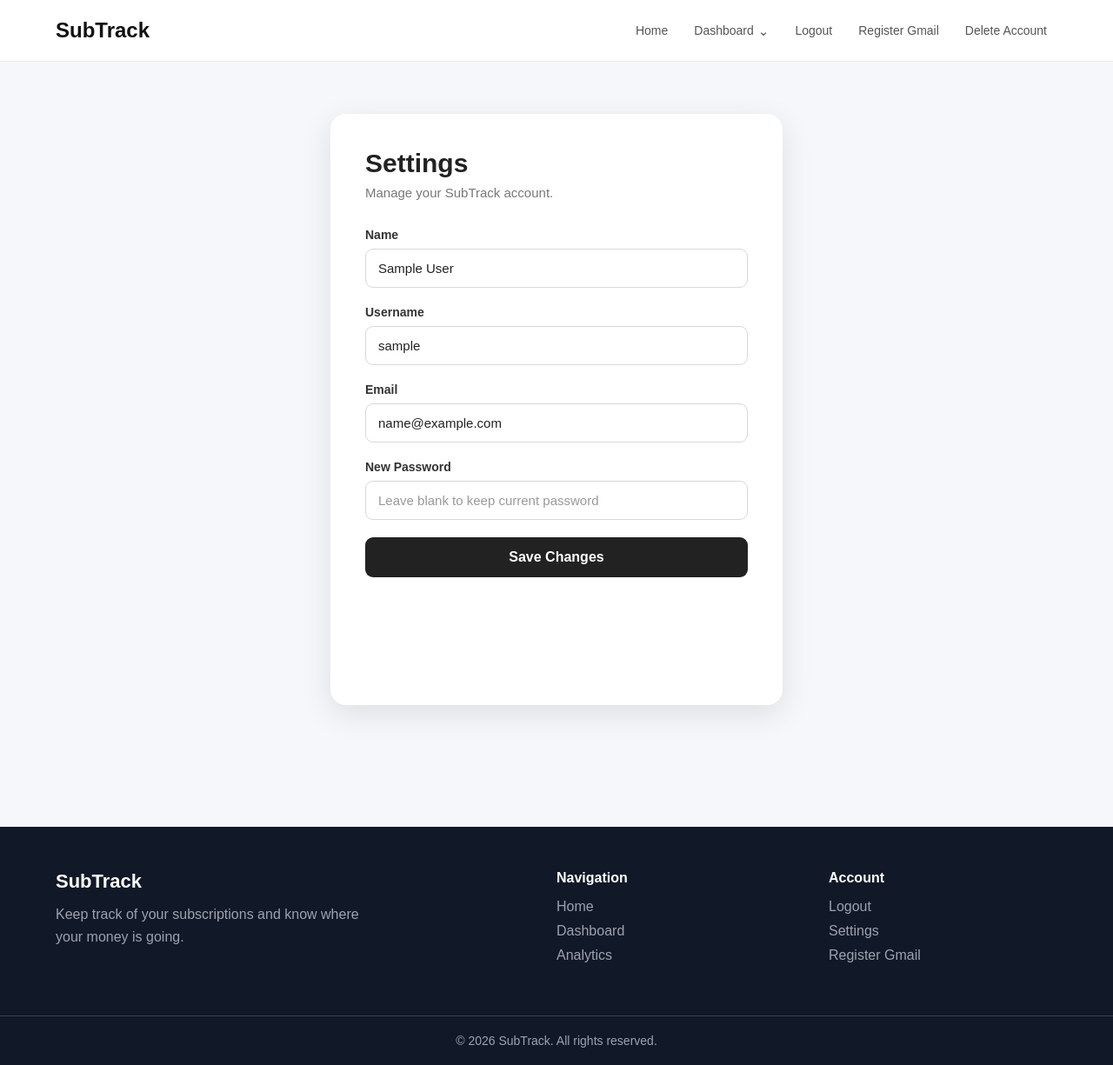
After one commit to Axoim-dev/SubTrack, a Django app: page /settings in a window 1280 px wide. The commit adds this page. Shown: the whole page at 87% size. Run offline with Django 5.2, Linux system fonts and the light colour scheme; the visitor is signed in with stand-in values (Sample User, id 1); parts of the project's set-up code (start-up, migrations or seed data) failed here and were passed over.

Commit message:
Inital Commit

```diff
--- a/subscriptions/a_urls.py
+++ b/subscriptions/a_urls.py
@@ -13,4 +13,5 @@ urlpatterns = [
     path("register-gmail/", views.register, name="register_gmail"),
     path("google/callback/", views.google_callback, name="google_callback"),
     path("remove-gmail/", views.remove_gmail , name="remove_gmail"),
+    path("settings", views.settings, name="settings"),
 ]
--- /dev/null
+++ b/subscriptions/static/subscriptions/settings.css
@@ -0,0 +1,133 @@
+.settings-page {
+    min-height: 100vh;
+    display: flex;
+    justify-content: center;
+    padding: 60px 20px;
+    box-sizing: border-box;
+}
+
+.settings-card {
+    width: 100%;
+    max-width: 520px;
+    padding: 40px;
+    box-sizing: border-box;
+    background: #ffffff;
+    border-radius: 18px;
+    box-shadow: 0 10px 35px rgba(0, 0, 0, 0.10);
+}
+
+.settings-card h1 {
+    margin: 0 0 8px;
+    font-size: 30px;
+    font-weight: 700;
+    color: #222222;
+}
+
+.settings-sub {
+    margin: 0 0 32px;
+    color: #777777;
+    font-size: 15px;
+}
+
+.settings-field {
+    margin-bottom: 20px;
+}
+
+.settings-field label {
+    display: block;
+    margin-bottom: 8px;
+    color: #333333;
+    font-size: 14px;
+    font-weight: 600;
+}
+
+.settings-field input {
+    width: 100%;
+    padding: 13px 14px;
+    box-sizing: border-box;
+
+    border: 1px solid #d8d8d8;
+    border-radius: 9px;
+
+    background: #ffffff;
+    color: #222222;
+
+    font-size: 15px;
+
+    outline: none;
+    transition: border-color 0.2s ease, box-shadow 0.2s ease;
+}
+
+.settings-field input:focus {
+    border-color: #555555;
+    box-shadow: 0 0 0 3px rgba(0, 0, 0, 0.06);
+}
+
+.settings-field input::placeholder {
+    color: #999999;
+}
+
+.settings-button {
+    width: 100%;
+    padding: 14px 20px;
+
+    border: none;
+    border-radius: 9px;
+
+    background: #222222;
+    color: #ffffff;
+
+    font-size: 16px;
+    font-weight: 600;
+
+    cursor: pointer;
+
+    transition: background 0.2s ease, transform 0.1s ease;
+}
+
+.settings-button:hover {
+    background: #333333;
+}
+
+.settings-button:active {
+    transform: scale(0.98);
+}
+
+.settings-error {
+    margin: 0 0 18px;
+    padding: 12px 14px;
+
+    border-radius: 9px;
+
+    background: #ffe9e9;
+    color: #c62828;
+
+    font-size: 14px;
+}
+
+.settings-success {
+    margin: 0 0 18px;
+    padding: 12px 14px;
+
+    border-radius: 9px;
+
+    background: #e8f5e9;
+    color: #2e7d32;
+
+    font-size: 14px;
+}
+
+@media (max-width: 600px) {
+
+    .settings-page {
+        padding: 30px 15px;
+    }
+
+    .settings-card {
+        padding: 30px 22px;
+    }
+
+    .settings-card h1 {
+        font-size: 26px;
+    }
+}
--- /dev/null
+++ b/subscriptions/static/subscriptions/settings.js
@@ -0,0 +1,36 @@
+const form = document.querySelector(".settings-card");
+
+const username = document.getElementById("username");
+const password = document.getElementById("password");
+
+form.addEventListener("submit", function (event) {
+  if (username.value.trim().length < 6) {
+    event.preventDefault();
+
+    showError("Username must be at least 6 characters long.");
+    return;
+  }
+
+  if (password.value.length > 0 && password.value.length < 6) {
+    event.preventDefault();
+
+    showError("Password must be at least 6 characters long.");
+    return;
+  }
+});
+
+function showError(message) {
+  let error = document.querySelector(".settings-error");
+
+  if (!error) {
+    error = document.createElement("p");
+
+    error.className = "settings-error";
+
+    const button = document.querySelector(".settings-button");
+
+    form.insertBefore(error, button);
+  }
+
+  error.textContent = message;
+}
--- a/subscriptions/templates/subscriptions/footer.html
+++ b/subscriptions/templates/subscriptions/footer.html
@@ -43,6 +43,10 @@
                         <a href="{% url 'logout' %}">Logout</a>
                     </li>
 
+                    <li>
+                        <a href="{% url 'settings' %}">Settings</a>
+                    </li>
+
                     {% if request.session.gmail_verified %}
 
                         <li>
--- /dev/null
+++ b/subscriptions/templates/subscriptions/settings.html
@@ -0,0 +1,79 @@
+{% extends 'subscriptions/main.html' %}
+{% load static %}
+
+{% block content %}
+
+<link rel="stylesheet" href="{% static 'subscriptions/settings.css' %}">
+
+<div class="settings-page">
+
+    <form class="settings-card" method="POST">
+        {% csrf_token %}
+
+        <h1>Settings</h1>
+        <p class="settings-sub">Manage your SubTrack account.</p>
+
+        <div class="settings-field">
+            <label for="name">Name</label>
+            <input
+                type="text"
+                id="name"
+                name="name"
+                value="{{ request.user.name }}"
+                required
+            >
+        </div>
+
+        <div class="settings-field">
+            <label for="username">Username</label>
+            <input
+                type="text"
+                id="username"
+                name="username"
+                value="{{ request.user.username }}"
+                minlength="6"
+                required
+            >
+        </div>
+
+        <div class="settings-field">
+            <label for="email">Email</label>
+            <input
+                type="email"
+                id="email"
+                name="email"
+                value="{{ request.user.email }}"
+                required
+            >
+        </div>
+
+        <div class="settings-field">
+            <label for="password">New Password</label>
+            <input
+                type="password"
+                id="password"
+                name="password"
+                placeholder="Leave blank to keep current password"
+                minlength="6"
+            >
+        </div>
+
+        {% if error %}
+            <p class="settings-error">{{ error }}</p>
+        {% endif %}
+
+        {% if success %}
+            <p class="settings-success">{{ success }}</p>
+        {% endif %}
+
+        <button class="settings-button" type="submit">
+            Save Changes
+        </button>
+
+    </form>
+
+</div>
+
+<script src="{% static 'subscriptions/settings.js' %}"></script>
+
+{% endblock %}
--- a/subscriptions/views.py
+++ b/subscriptions/views.py
@@ -427,3 +427,43 @@ def remove_gmail(request):
 
         return redirect("home")
     return render(request, "subscriptions/delete_gmail.html")
+
+@login_required
+def settings(request):
+    user = request.user
+    if request.method == "POST":
+        name = request.POST.get("name", "").strip()
+        username = request.POST.get("username", "").strip()
+        email = request.POST.get("email", "").strip()
+        password = request.POST.get("password", "")
+
+        if len(username) < 6:
+            return render(request, "subscriptions/settings.html",
+                {"error": "Username must be at least 6 characters long."}
+            )
+        if User.objects.filter(username=username).exclude(id=user.id).first():
+            return render(request, "subscriptions/settings.html",
+                          {"error":"Username is already taken"}
+            )
+        if User.objects.filter(email=email).exclude(id=user.id).first():
+            return render(request, "subscriptions/settings.html",
+                          {"error":"Email is already taken"}
+            )
+        user.name = name
+        user.username = username
+        user.email = email
+
+        if password:
+            if len(password) < 6:
+                return render(request, "subscriptions/settings.html",
+                              {"error":"Password must be at least 6 characters long."}
+                )
+            user.set_password(password)
+
+        user.save()
+        return render(request, "subscriptions/settings.html",
+            {"success": "Settings saved successfully."}
+        )
+
+
+    return render(request, "subscriptions/settings.html")
```
